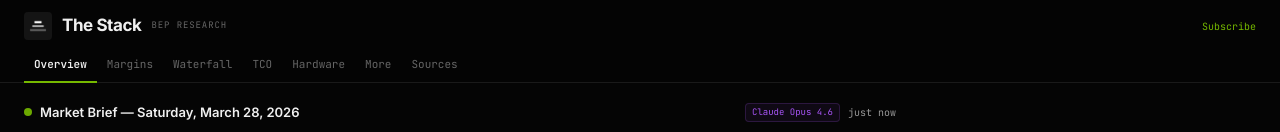
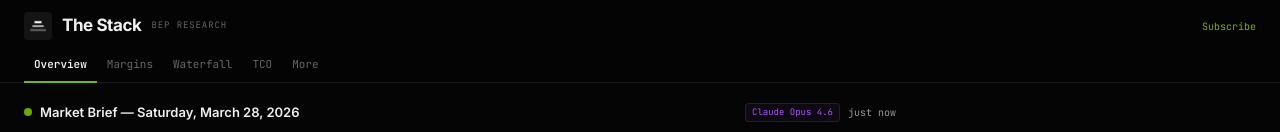
Before and after one commit to benitoz858/bep-tokenomics, a Next.js app: page /tokenomics/v2 in a window 1280 px wide. Shown: the top 132 px of the page. Built offline with nearby package versions, Linux system fonts and the light colour scheme.

Commit message:
nav: trim to 5 tabs — Overview, Margins, Waterfall, TCO, More

```diff
--- a/src/components/DashboardV2.tsx
+++ b/src/components/DashboardV2.tsx
@@ -17,9 +17,7 @@ const TABS = [
   { href: "/tokenomics/margins", label: "Margins" },
   { href: "/tokenomics/waterfall", label: "Waterfall" },
   { href: "/tokenomics/tco", label: "TCO" },
-  { href: "/tokenomics/hardware", label: "Hardware" },
   { href: "/tokenomics/deep-dive", label: "More" },
-  { href: "/tokenomics/sources", label: "Sources" },
 ];
 
 interface Props {
```
